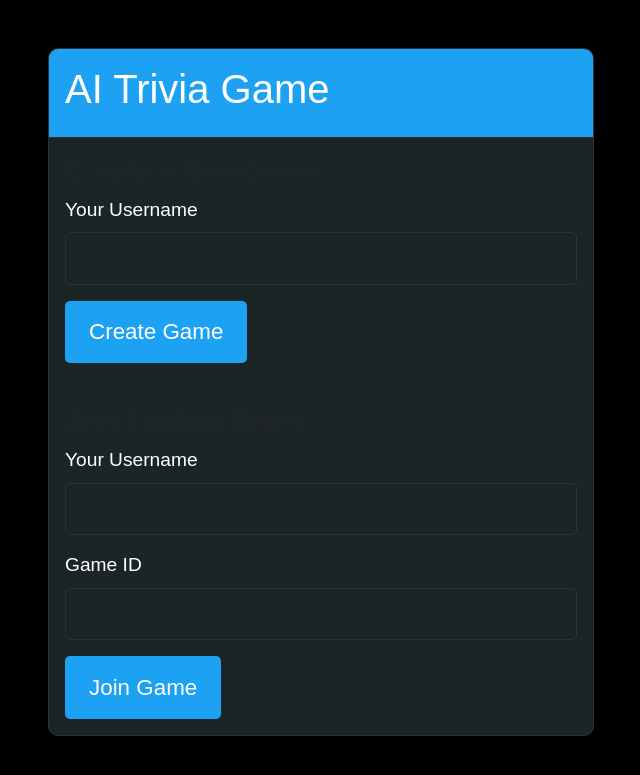
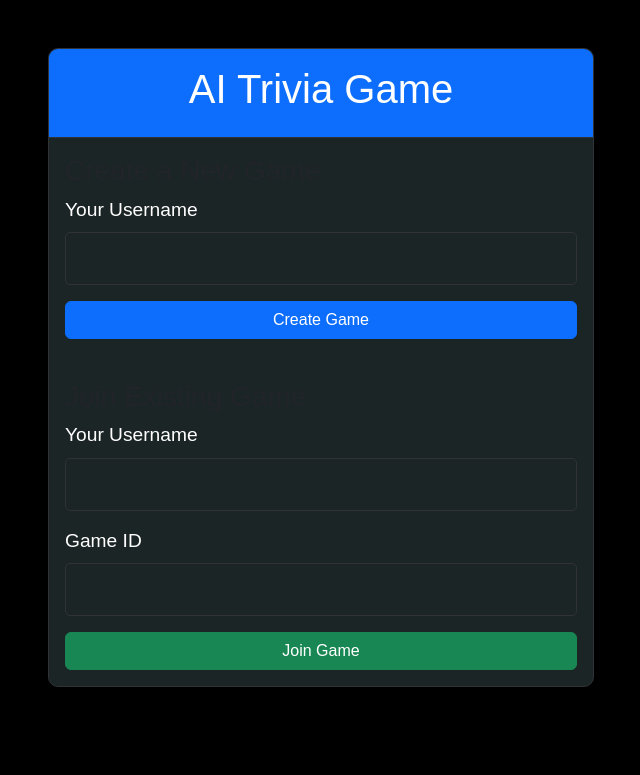
Before and after one commit to zml1997-stl/ai-trivia, a Python web app: template templates/index.html in a window 1280 px wide. Shown: the top 775 px of the page, without its empty margins (319-959 px from the left). Run offline with Jinja, Linux system fonts and the light colour scheme; the template is opened without the code that fills it, so the values that code supplies are empty.

Commit message:
Update index.html

```diff
--- a/templates/index.html
+++ b/templates/index.html
@@ -12,7 +12,7 @@
         <div class="row justify-content-center mt-5">
             <div class="col-md-6">
                 <div class="card shadow">
-                    <div class="card-header">
+                    <div class="card-header bg-primary text-white text-center">
                         <h1>AI Trivia Game</h1>
                     </div>
                     <div class="card-body">
@@ -23,7 +23,7 @@
                                     <label for="username-create" class="form-label">Your Username</label>
                                     <input type="text" class="form-control" id="username-create" name="username" required>
                                 </div>
-                                <button type="submit" class="btn btn-lg">Create Game</button>
+                                <button type="submit" class="btn btn-primary w-100">Create Game</button>
                             </form>
                         </div>
 
@@ -40,7 +40,7 @@
                                     <label for="game-id" class="form-label">Game ID</label>
                                     <input type="text" class="form-control" id="game-id" name="game_id" required>
                                 </div>
-                                <button type="submit" class="btn btn-lg">Join Game</button>
+                                <button type="submit" class="btn btn-success w-100">Join Game</button>
                             </form>
                         </div>
                     </div>
```
